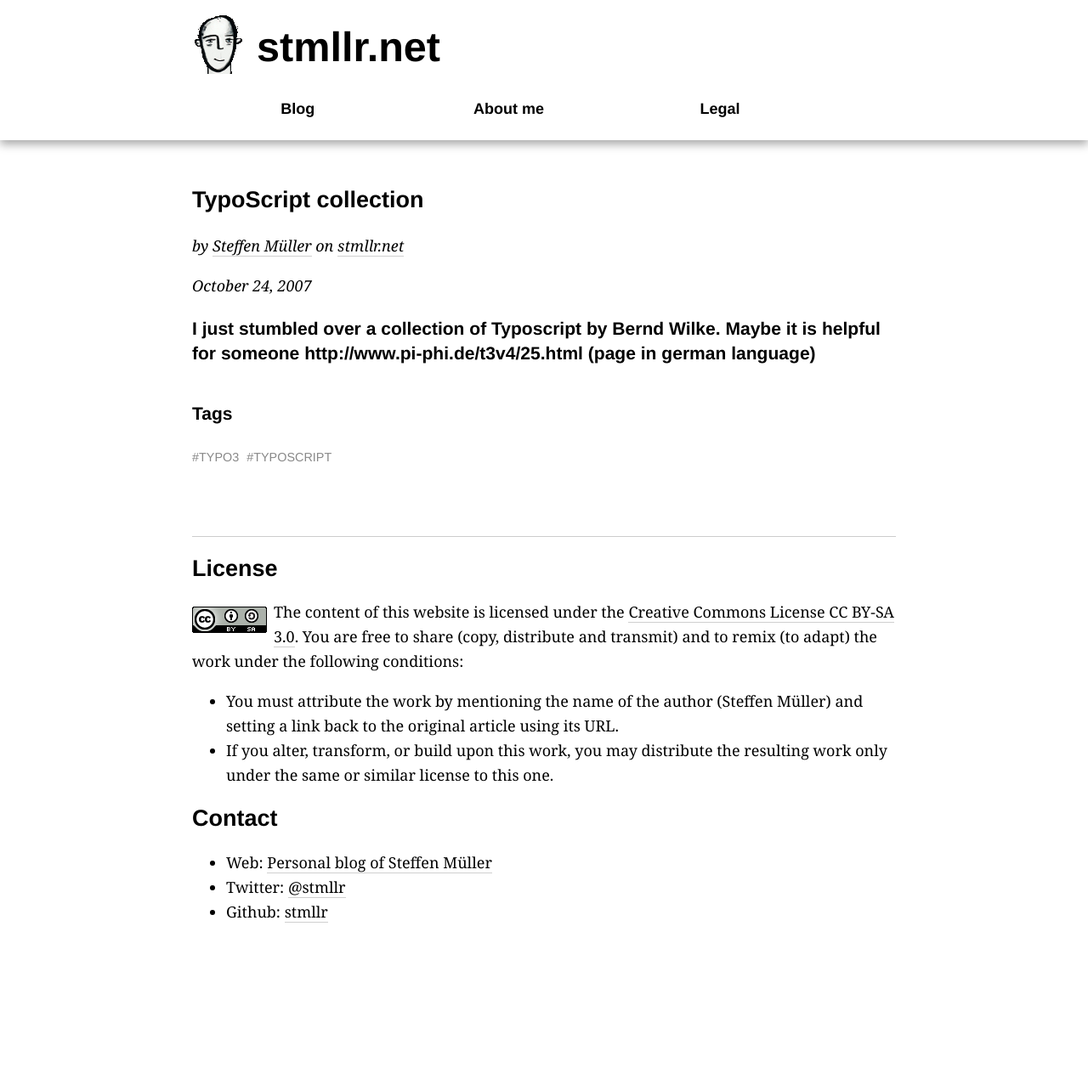
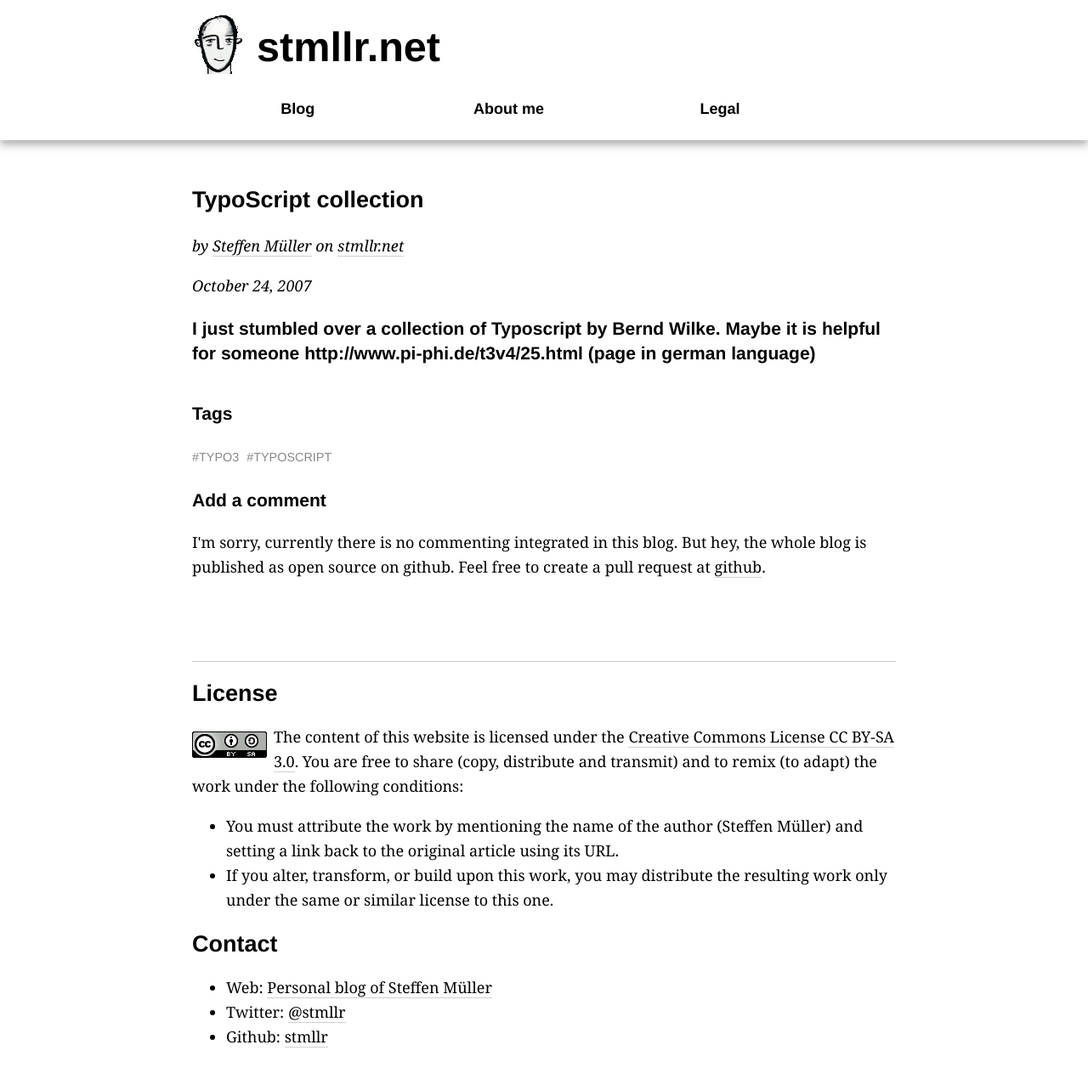
Before and after one commit to wolfhaus/stmllr.net, a Jekyll site: the page built from _posts/2007-10-24-typoscript-collection.html, in a window 1280 px wide. Shown: the whole page at 85% size. Built offline with Jekyll 4.4.1, drawn with Linux system fonts in a browser that asks for light colours; comment, search, counter and statistics services are not loaded; before the commit the page ends 1136 px from its top, so only the background shows below that.

Commit message:
Add section about adding comments via pull request

```diff
--- /dev/null
+++ b/_includes/post-comments.html
@@ -0,0 +1,8 @@
+<section class="comment-form">
+	<h3>Add a comment</h3>
+	<p>
+		I'm sorry, currently there is no commenting integrated in this blog.
+		But hey, the whole blog is published as open source on github.
+		Feel free to create a pull request at <a href="https://github.com/stmllr/stmllr.net">github</a>.
+	</p>
+</section>
--- a/_layouts/post.html
+++ b/_layouts/post.html
@@ -9,4 +9,6 @@ layout: default
 
   {{ content }}
 
+  {% include post-comments.html %}
+
 </article>
```
